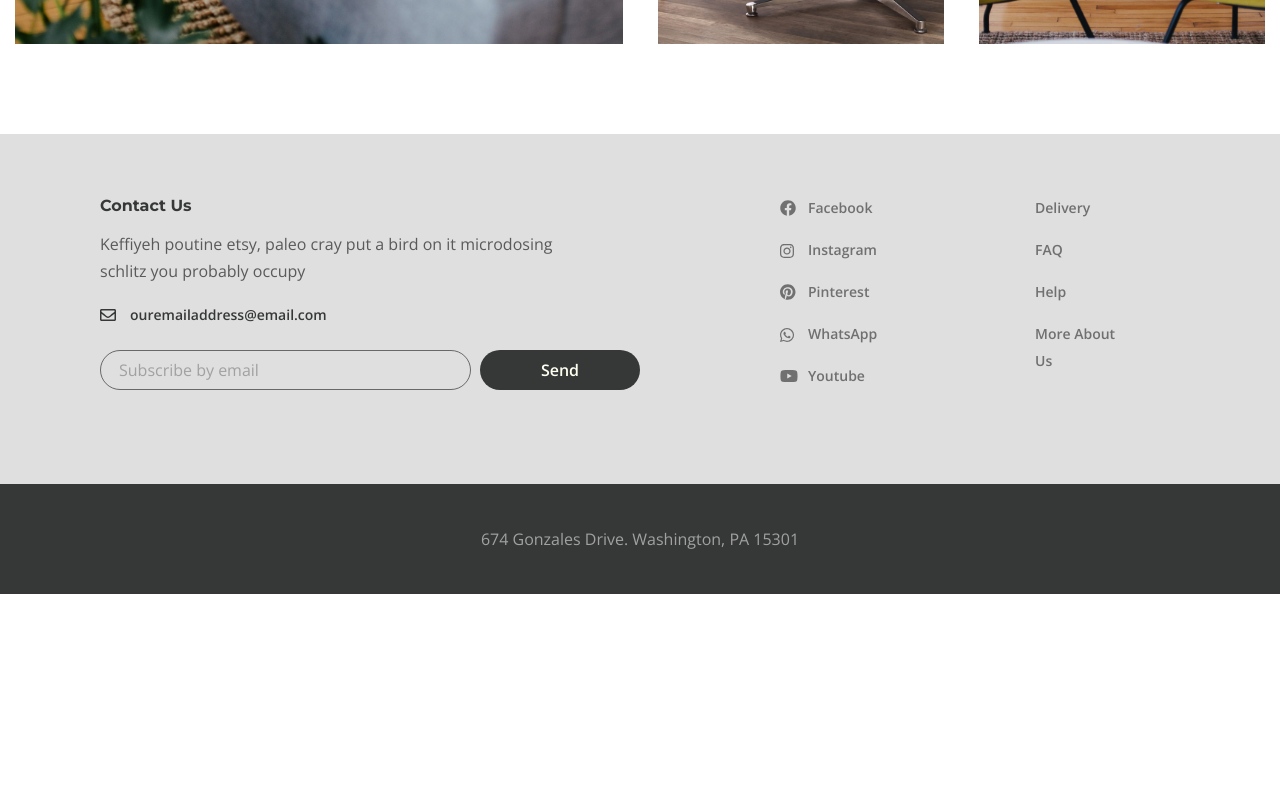
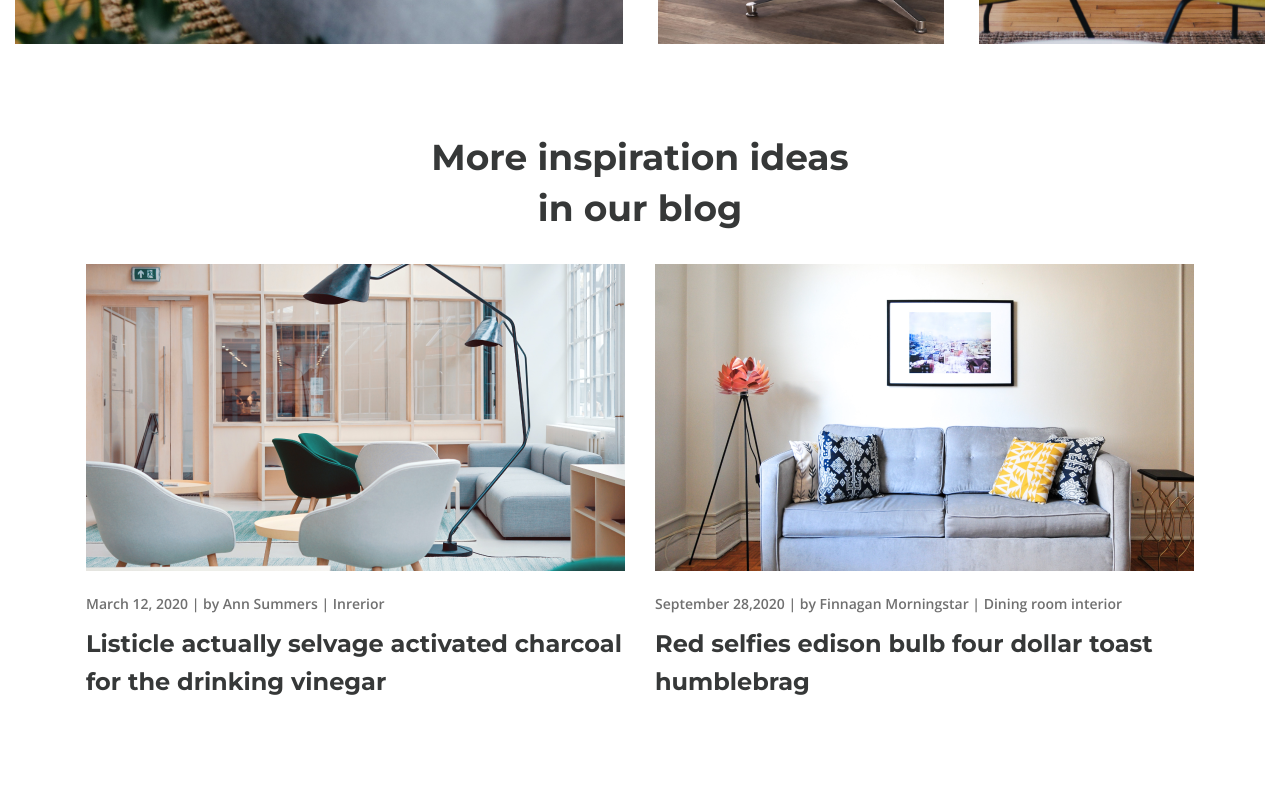
Before and after one commit to robert1106/welcome-to-my-home, an Angular app: page / in a window 1280 px wide. Shown: the part 3840-4640 px from the top of the page. Before the commit the page ends 4434 px from the top, so only its background shows below. Built offline with nearby package versions, Linux system fonts and the light colour scheme.

Commit message:
Commit git

```diff
--- a/src/app/app.component.html
+++ b/src/app/app.component.html
@@ -4,4 +4,5 @@
 <app-decor-main></app-decor-main>
 <app-works-main></app-works-main>
 <app-gallery-main></app-gallery-main>
+<app-blog-box></app-blog-box>
 <app-footer></app-footer>
--- a/src/app/blog-box/blog-box.component.html
+++ b/src/app/blog-box/blog-box.component.html
@@ -1 +1,39 @@
-<p>blog-box works!</p>
+<div class="blog-box">
+  <div class="container">
+    <h3 class="blog-box-title">
+      More inspiration ideas in our blog
+    </h3>
+    <div class="blog-box-items">
+      <div class="blog-box-item">
+        <a class="blog-box-img-link" href="#">
+          <img class="blog-box-img" src="../../assets/images/blog/1.jpg" alt="">
+        </a>
+        <div class="blog-box-links">
+          <span class="blog-box-date">March 12, 2020</span> |
+          <a class="blog-box-author" href="#">by Ann Summers</a> |
+          <a class="blog-box-theme" href="#">Inrerior</a>
+        </div>
+        <a class="blog-box-item-title-link" href="#">
+          <h4 class="blog-box-item-title">
+            Listicle actually selvage activated charcoal for the drinking vinegar
+          </h4>
+        </a>
+      </div>
+      <div class="blog-box-item">
+        <a class="blog-box-img-link" href="#">
+          <img class="blog-box-img" src="../../assets/images/blog/2.jpg" alt="">
+        </a>
+        <div class="blog-box-links">
+          <span class="blog-box-date">September 28,2020</span> |
+          <a class="blog-box-author" href="#">by Finnagan Morningstar</a> |
+          <a class="blog-box-theme" href="#">Dining room interior</a>
+        </div>
+        <a class="blog-box-item-title-link" href="#">
+          <h4 class="blog-box-item-title">
+            Red selfies edison bulb four dollar toast humblebrag
+          </h4>
+        </a>
+      </div>
+    </div>
+  </div>
+</div>
--- a/src/app/blog-box/blog-box.component.scss
+++ b/src/app/blog-box/blog-box.component.scss
@@ -0,0 +1,43 @@
+@import '../styles/variables';
+
+.blog-box{
+  padding-bottom: 100px;
+  .blog-box-title{
+    color: $title;
+    @extend %title-font;
+    font-size: 36px;
+    line-height: 51px;
+    margin: 0 auto 30px;
+    text-align: center;
+    max-width: 430px;
+  }
+  .blog-box-items{
+    display: flex;
+    justify-content: center;
+    .blog-box-item{
+      margin: 0 15px;
+      .blog-box-img{
+        max-width: 540px;
+        margin-bottom: 19px;
+      }
+      .blog-box-links{
+        color: #707070;
+        font-weight: 600;
+        font-size: 14px;
+        line-height: 28px;
+        margin-bottom: 7px;
+        .blog-box-date,
+        .blog-box-author,
+        .blog-box-theme{
+          color: inherit;
+        }
+      }
+      .blog-box-item-title{
+        color: $title;
+        @extend %title-font;
+        font-size: 24px;
+        line-height: 38px;
+      }
+    }
+  }
+}
--- a/src/app/gallery-main/gallery-main.component.scss
+++ b/src/app/gallery-main/gallery-main.component.scss
@@ -1,7 +1,7 @@
 @import '../styles/variables';
 
 .gallery{
-  padding: 108px 0 90px;
+  padding: 108px 0 88px;
   max-width: 1865px;
   margin: auto;
 
```
Also changed, not shown: src/assets/images/blog/1.jpg (added), src/assets/images/blog/2.jpg (added).
